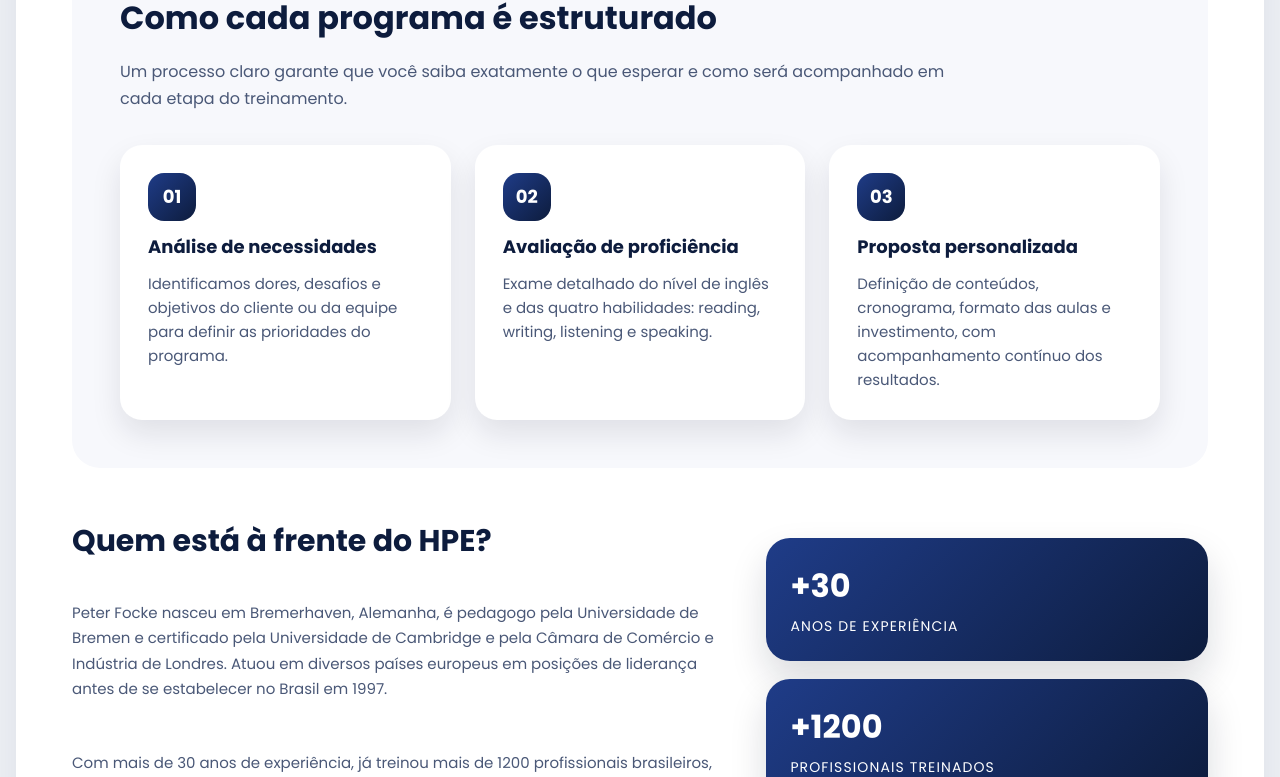
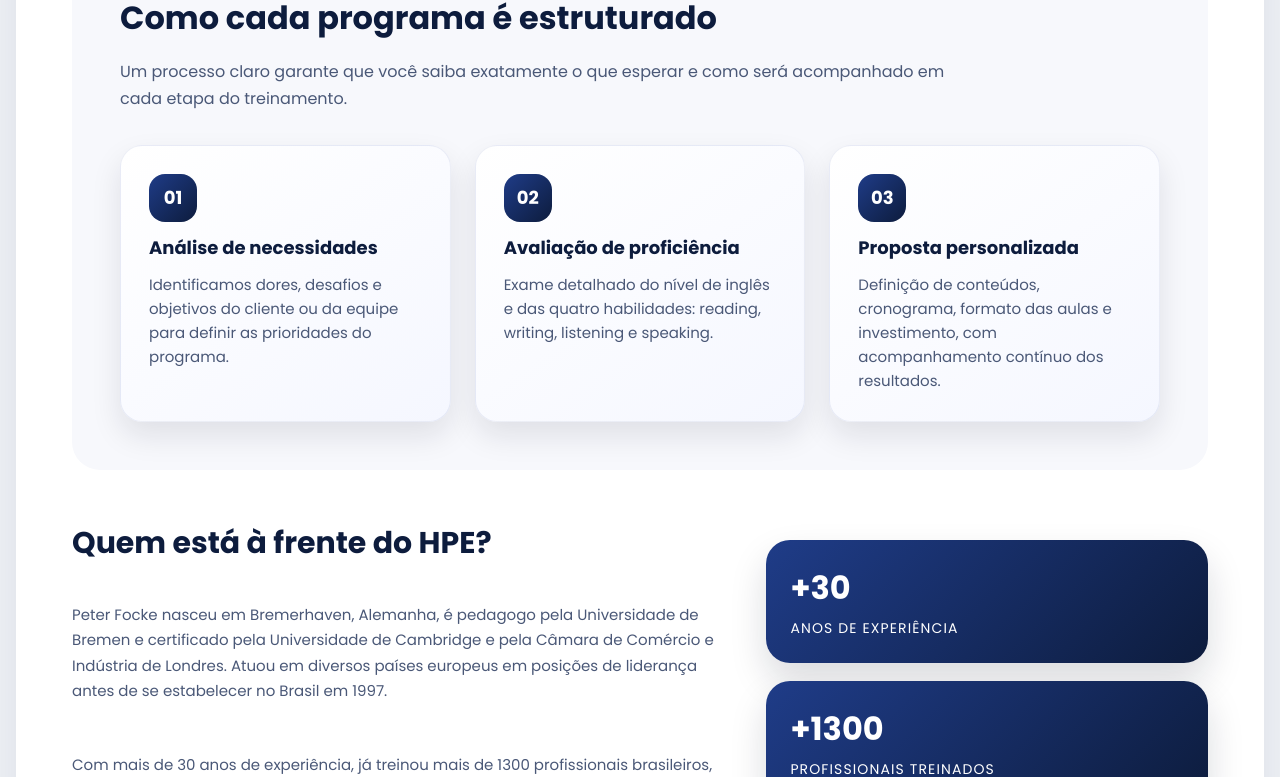
Before and after one commit to nicholasfocke/LandingPagePeter, a Next.js app: page / in a window 1280 px wide. Shown: the part 3030-3807 px from the top of the page. Built offline with nearby package versions, Linux system fonts and the light colour scheme.

Commit message:
Refine stats and step card styling

```diff
--- a/src/app/page.css
+++ b/src/app/page.css
@@ -326,13 +326,44 @@
 }
 
 .step-card {
-  background-color: #ffffff;
+  position: relative;
+  overflow: hidden;
+  background: linear-gradient(145deg, #ffffff, #f5f7ff);
   border-radius: 22px;
   padding: 28px;
   box-shadow: 0 14px 30px rgba(15, 23, 42, 0.1);
+  border: 1px solid rgba(31, 60, 136, 0.08);
   display: flex;
   flex-direction: column;
   gap: 12px;
+  transition: transform 0.45s cubic-bezier(0.24, 0.82, 0.21, 0.99),
+    box-shadow 0.45s cubic-bezier(0.24, 0.82, 0.21, 0.99),
+    background 0.45s ease;
+}
+
+.step-card::after {
+  content: "";
+  position: absolute;
+  inset: 0;
+  background: radial-gradient(
+    120% 140% at 12% 10%,
+    rgba(255, 204, 77, 0.16),
+    rgba(31, 60, 136, 0.14) 48%,
+    transparent 70%
+  );
+  opacity: 0;
+  transition: opacity 0.45s ease;
+  pointer-events: none;
+}
+
+.step-card:hover {
+  transform: translateY(-8px);
+  box-shadow: 0 26px 60px rgba(15, 23, 42, 0.18);
+  background: linear-gradient(150deg, #fdfbff, #e8edff);
+}
+
+.step-card:hover::after {
+  opacity: 1;
 }
 
 .step-number {
@@ -346,6 +377,7 @@
   justify-content: center;
   font-weight: 700;
   font-size: 18px;
+  transition: background 0.4s ease, color 0.4s ease, box-shadow 0.4s ease;
 }
 
 .step-card h3 {
@@ -359,6 +391,12 @@
   font-size: 15px;
   line-height: 1.6;
   color: #4a5877;
+}
+
+.step-card:hover .step-number {
+  background: linear-gradient(135deg, #ffe498, #ffcc4d);
+  color: #172853;
+  box-shadow: 0 12px 28px rgba(255, 204, 77, 0.35);
 }
 
 .bio-section {
--- a/src/app/page.tsx
+++ b/src/app/page.tsx
@@ -250,7 +250,7 @@
               Brasil em 1997.
             </p>
             <p>
-              Com mais de 30 anos de experiência, já treinou mais de 1200
+              Com mais de 30 anos de experiência, já treinou mais de 1300
               profissionais brasileiros, preparou executivos para TOEFL e IELTS e
               conduziu workshops e consultorias para empresas como RE/MAX,
               Nestlé, IBM, EY, GE, Janssen, AstraZeneca, Sanofi, Roche, Trakto e
@@ -268,7 +268,7 @@
               <span className="stat-label">anos de experiência</span>
             </div>
             <div className="stat-card">
-              <span className="stat-number">+1200</span>
+              <span className="stat-number">+1300</span>
               <span className="stat-label">profissionais treinados</span>
             </div>
             <div className="stat-card">
```
